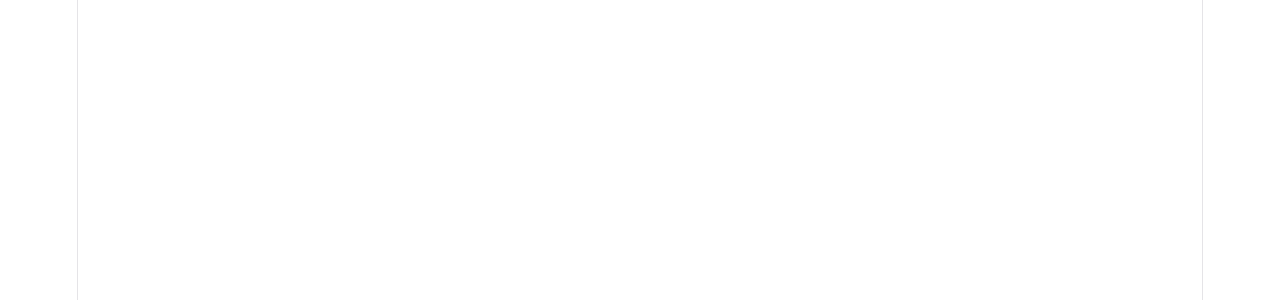
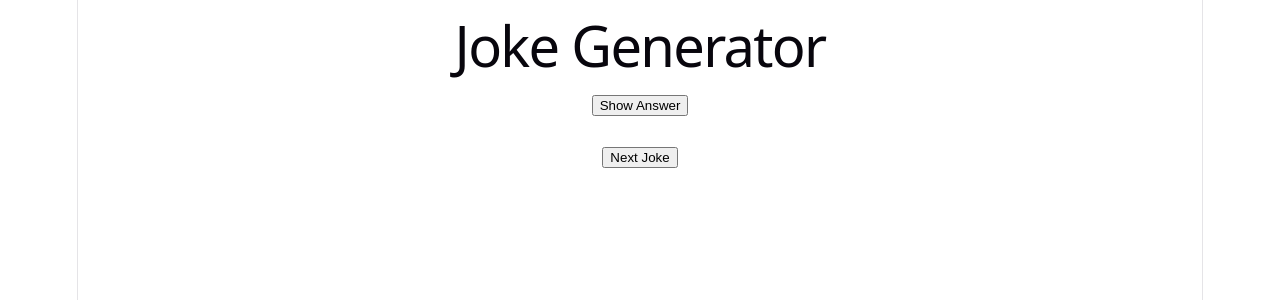
Before and after one commit to akhiravictoriasalahid-web/api-mini-game, a React (Vite) app: page / in a window 1280 px wide. Shown: the top 300 px of the page. Built offline with nearby package versions, Linux system fonts and the light colour scheme; no server answers.

Commit message:
Implement joke UI with show answer and next joke buttons

```diff
--- a/src/Components/Game.jsx
+++ b/src/Components/Game.jsx
@@ -12,6 +12,36 @@
             setShowAnswer(false);
         });
     };
+
+    useEffect(() => {
+        getJoke();
+    }, []);
+
+    return (
+        <div>
+            <h1>Joke Generator</h1>
+
+            {joke && (
+                <>
+                <p><strong>Question:</strong> {joke.setup}</p>
+
+                {showAnswer && (
+                    <p><strong>Answer:</strong> {joke.punchline}</p>
+                )}
+                </>
+            )}
+
+            <button onClick={() => setShowAnswer(true)}>
+                Show Answer
+            </button>
+
+            <br /><br />
+
+            <button onClick={getJoke}>
+                Next Joke
+            </button>
+        </div>
+    );
 }
 
 export default Game;
```
